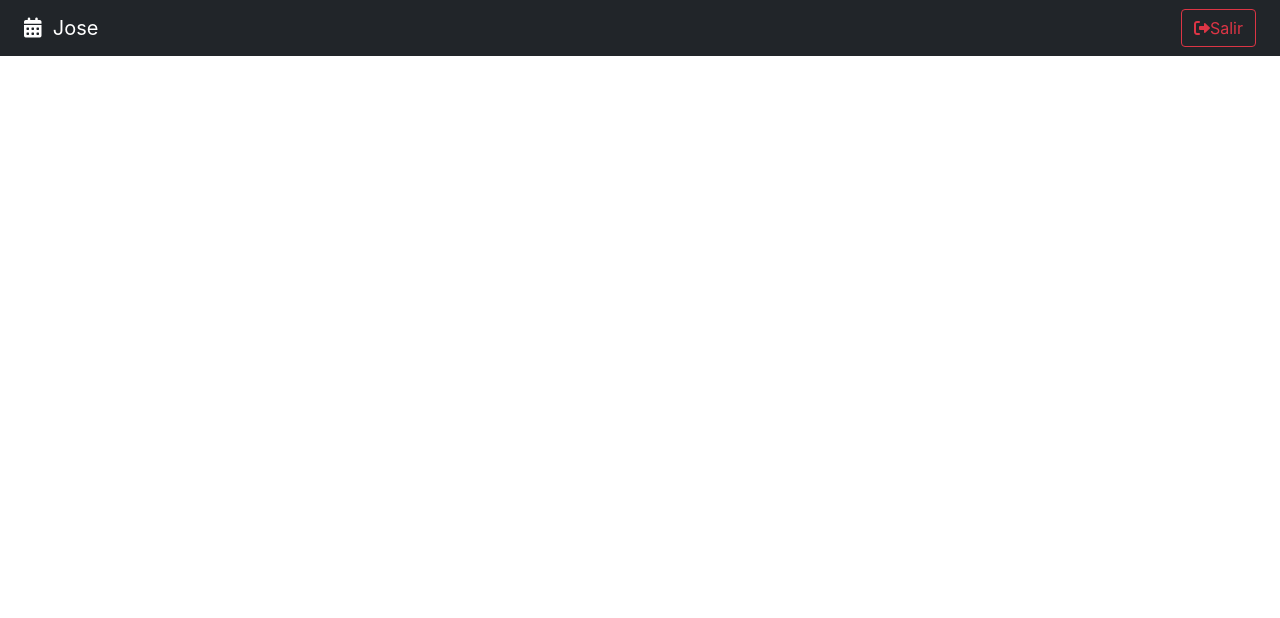
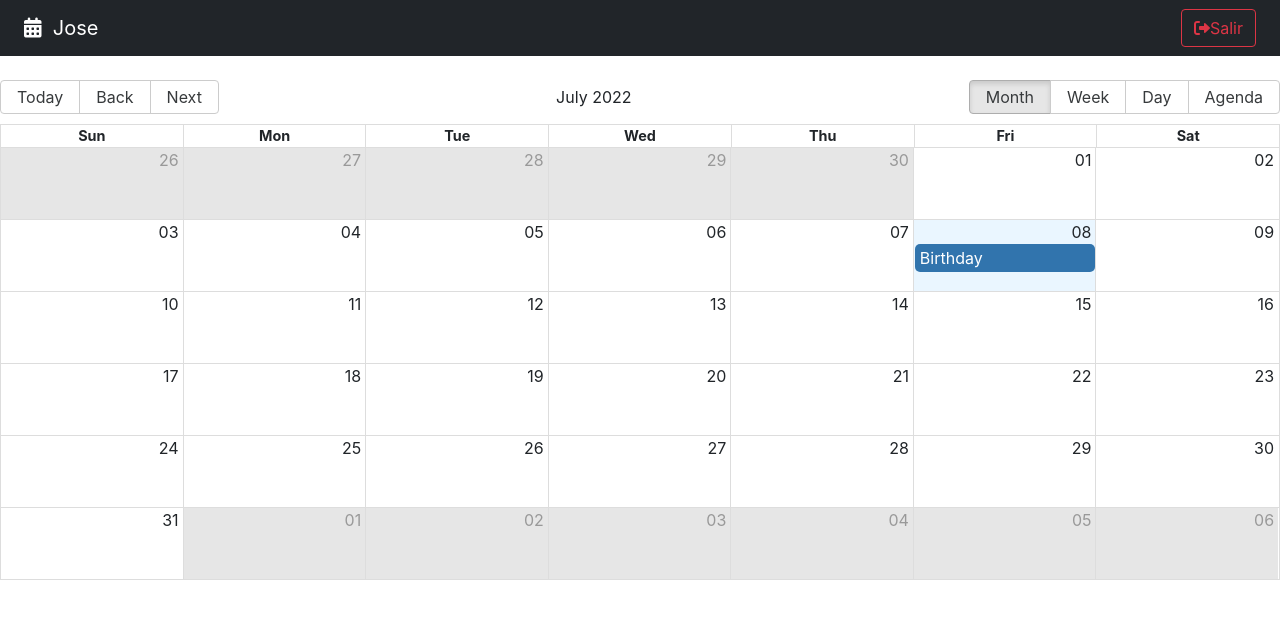
Before and after one commit to JoseBenavidesB/Calendar-App, a React (Vite) app: page / in a window 1280 px wide. Shown: the top 618 px of the page. Built offline with nearby package versions, Linux system fonts and the light colour scheme.

Commit message:
add calendar library

```diff
--- a/package.json
+++ b/package.json
@@ -8,7 +8,9 @@
     "preview": "vite preview"
   },
   "dependencies": {
+    "date-fns": "^2.28.0",
     "react": "^18.0.0",
+    "react-big-calendar": "^1.2.1",
     "react-dom": "^18.0.0",
     "react-router-dom": "^6.3.0"
   },
--- a/src/calendar/pages/CalendarPage.jsx
+++ b/src/calendar/pages/CalendarPage.jsx
@@ -1,10 +1,50 @@
+import { Calendar, dateFnsLocalizer } from 'react-big-calendar';
+import 'react-big-calendar/lib/css/react-big-calendar.css';
+
+import enUS from 'date-fns/locale/en-US'
+import { addHours, format, parse, startOfWeek, getDay } from 'date-fns';
+
 import { Navbar } from "../";
+
+const locales = {
+  'en-US': enUS,
+};
+
+const localizer = dateFnsLocalizer({
+  format,
+  parse,
+  startOfWeek,
+  getDay,
+  locales,
+});
+
+const events = [{
+  title: 'Birthday',
+  notes: 'Buy cake',
+  start: new Date(),
+  end: addHours( new Date(), 2 ),
+  bgColor: '#fafafa',
+  user: {
+    _id: 123,
+    name: 'Jose'
+  }
+}]
+
 
 
 export const CalendarPage = () => {
   return (
     <>
       <Navbar />
+
+      <Calendar
+        localizer={localizer}
+        events={events}
+        startAccessor="start"
+        endAccessor="end"
+        style={{ height: 500 }}
+      />
+
     </>
   )
 }
```
Also changed, not shown: 1 other file (tests, documents, lock files or other folders).
